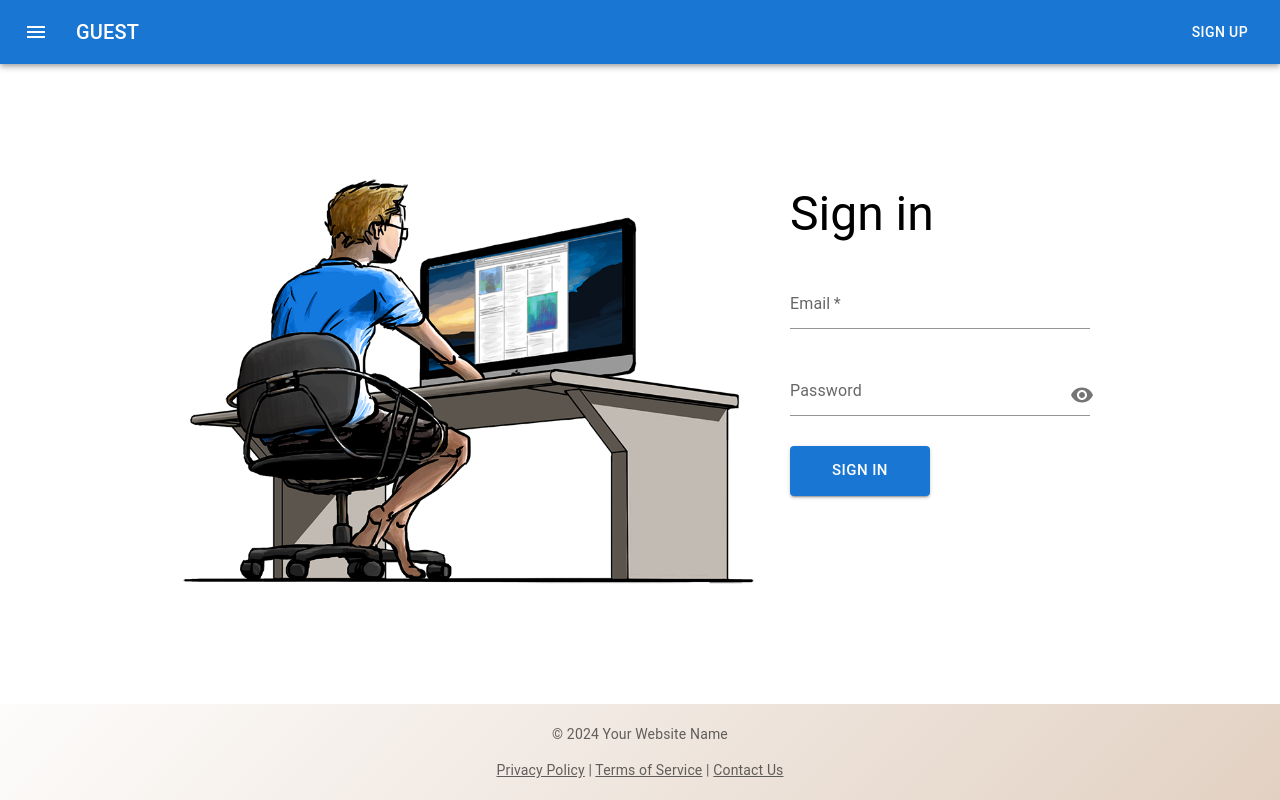
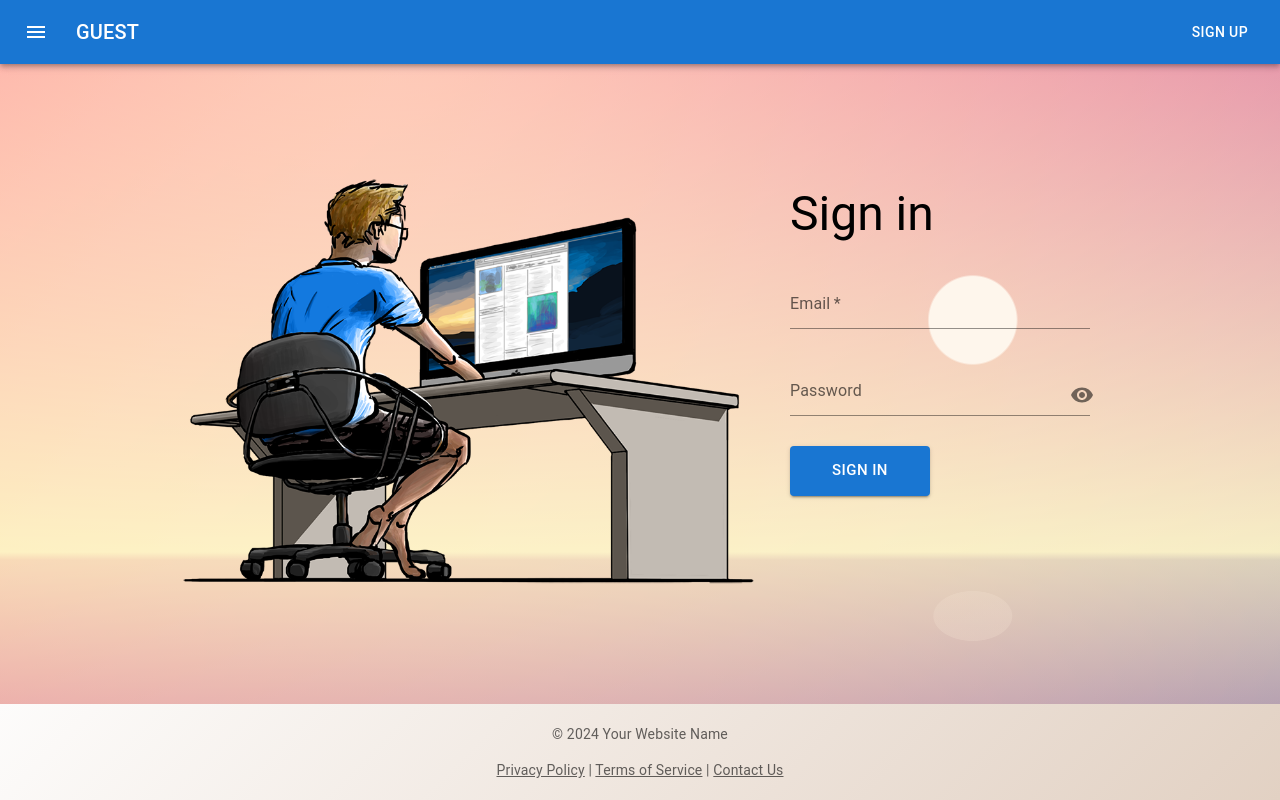
Before and after one commit to AlexanderVolkovIPZ/SkillUpProject, a React (Create React App) app in the folder frontend/: page /login in a window 1280 px wide. Built offline with nearby package versions, Linux system fonts and the light colour scheme.

Commit message:
Changed style of GuestLayou tcomponent

```diff
--- a/frontend/src/layouts/guestLayout/GuestLayout.module.css
+++ b/frontend/src/layouts/guestLayout/GuestLayout.module.css
@@ -1,10 +1,14 @@
-.container{
+.container {
     display: flex;
     flex-direction: column;
     min-height: 100vh;
+    /*     background: linear-gradient(180deg, #FFB7B7 0%, #727272 100%), radial-gradient(60.91% 100% at 50% 0%, #FFD1D1 0%, #260000 100%), linear-gradient(238.72deg, #FFDDDD 0%, #720066 100%), linear-gradient(127.43deg, #00FFFF 0%, #FF4444 100%), radial-gradient(100.22% 100% at 70.57% 0%, #FF0000 0%, #00FFE0 100%), linear-gradient(127.43deg, #B7D500 0%, #3300FF 100%);
+        background-blend-mode: screen, overlay, hard-light, color-burn, color-dodge, normal;;*/
+    background: radial-gradient(ellipse farthest-side at 76% 77%, rgba(245, 228, 212, 0.25) 4%, rgba(255, 255, 255, 0) calc(4% + 1px)), radial-gradient(circle at 76% 40%, #fef6ec 4%, rgba(255, 255, 255, 0) 4.18%), linear-gradient(135deg, #ff0000 0%, #000036 100%), radial-gradient(ellipse at 28% 0%, #ffcfac 0%, rgba(98, 149, 144, 0.5) 100%), linear-gradient(180deg, #cd6e8a 0%, #f5eab0 69%, #d6c8a2 70%, #a2758d 100%);
+    background-blend-mode: normal, normal, screen, overlay, normal;
 }
 
-.outlet{
+.outlet {
     flex-grow: 1;
     display: flex;
     flex-direction: column;
```
